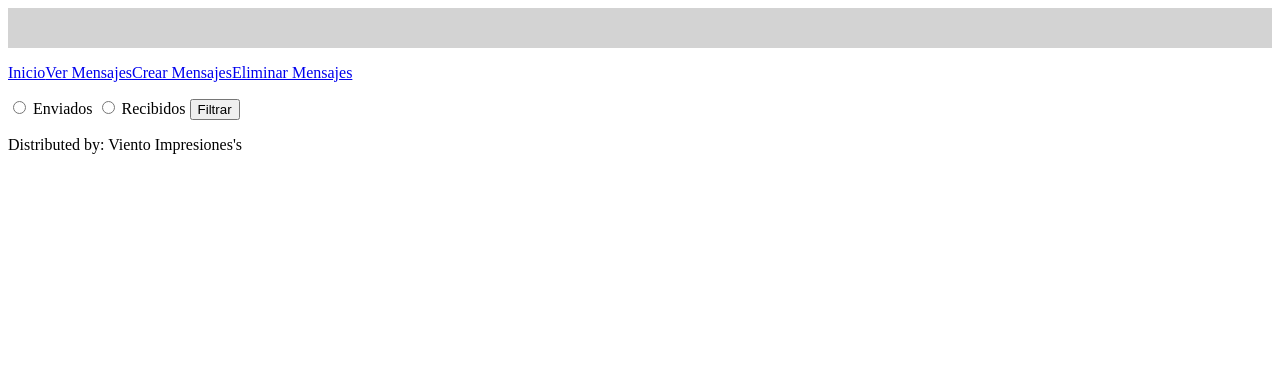
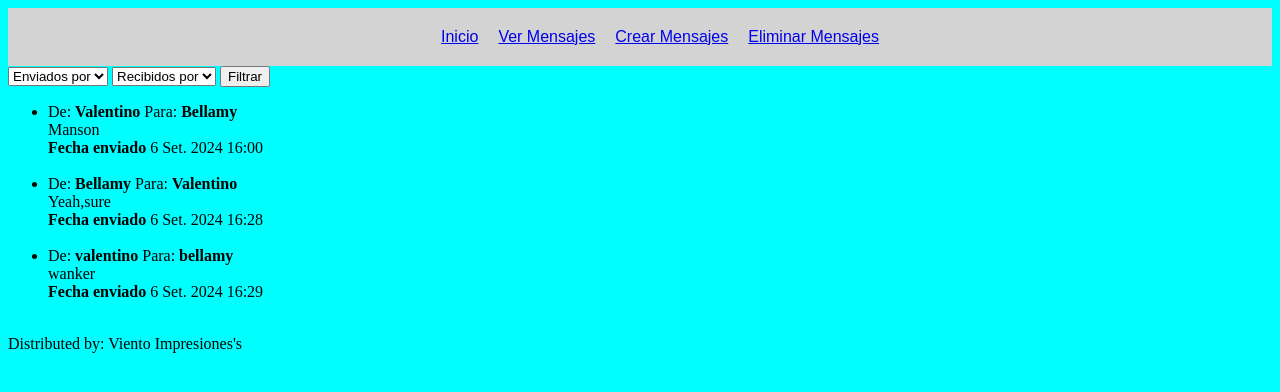
Before and after one commit to ValentinoViento/TableroMensajes, a Django app: page /mensajes/ in a window 1280 px wide. Shown: the top 392 px of the page. Run offline with Django 4.2, Linux system fonts and the light colour scheme; data comes from the database, SQL or seed files in the repository; both versions use the stored data as it was after the commit.

Commit message:
funcionalidades

```diff
--- a/mensajes/forms.py
+++ b/mensajes/forms.py
@@ -4,4 +4,4 @@ from .models import Mensaje
 class MensajeForm(forms.ModelForm):
     class Meta:
         model = Mensaje
-        fields = '__all__'
+        fields = ['textoMensaje','remitente', 'destinatario']
--- a/mensajes/models.py
+++ b/mensajes/models.py
@@ -8,4 +8,4 @@ class Mensaje(models.Model):
     fechaEnvio = models.DateTimeField(auto_now_add=True)
 
     def __str__(self):
-        return self.remitente, self.destinatario
+        return f"{self.remitente} -> {self.destinatario}: {self.textoMensaje[:20]}"
--- a/mensajes/static/mensajes/styles.css
+++ b/mensajes/static/mensajes/styles.css
@@ -1,11 +1,23 @@
 header {
     background-color: lightgray;
-    padding: 20px;
+    padding: 10px;
 }
 
 nav ul {
     list-style-type: none;
-    padding:0;
-    margin:o;
     display: flex;
+    justify-content: center;
+    height: 50%;
+    width: 80%;
+    margin: auto;
+    font-family: sans-serif;
 }
+
+nav li {
+    margin: 10px;
+}
+
+
+body {
+    background-color: aqua;
+}
--- a/mensajes/templates/base.html
+++ b/mensajes/templates/base.html
@@ -10,8 +10,9 @@
 <body>
     <header>
         {% block header %}{% endblock %}
+        {% include "navbar.html" %}
     </header>
-    {% include "navbar.html" %}
+
     <div class="content">
         {%block content%}{%endblock%}
     </div>
--- a/mensajes/templates/mensaje_recibido_enviado.html
+++ b/mensajes/templates/mensaje_recibido_enviado.html
@@ -4,11 +4,22 @@
 
 {% block header %}{% endblock header %}
 
-{%block content%}
+{% block content %}
+<form method="GET">
+    <select name="remitente_filtro">
+        <option value="">Enviados por</option>
+        {% for remitente in remitentes %}
+            <option value="{{ remitente }}">{{ remitente }}</option>
+        {% endfor %}
+    </select>
 
-    <form method="GET">
-        <input type="radio" name="mensaje_remitente" value="remitente"> Enviados
-        <input type="radio" name="mensaje_destinatario" value="destinatario"> Recibidos
+    <select name="destinatario_filtro">
+        <option value="">Recibidos por</option>
+        {% for destinatario in destinatarios %}
+            <option value="{{ destinatario }}">{{ destinatario }}</option>
+        {% endfor %}
+    </select>
+
     <button type="submit">Filtrar</button>
 </form>
 
@@ -22,5 +33,4 @@
     </li>
     {% endfor %}
 </ul>
-
-{%endblock%}
+{% endblock %}
--- a/mensajes/urls.py
+++ b/mensajes/urls.py
@@ -3,7 +3,7 @@ from mensajes import views
 
 urlpatterns = [
     path('', views.home_view, name="home"),
-    path('mensajes/', views.mensajes_view, name="mensajes"),
-    path('crear/', views.crear_view, name="crear"),
-    path('eliminar/', views.eliminar_view, name='eliminar'),
+    path('mensajes/', views.ver_mensajes, name="mensajes"),
+    path('crear/', views.crear_mensaje, name="crear"),
+    path('eliminar/', views.eliminar_mensajes, name='eliminar'),
 ]
--- a/mensajes/views.py
+++ b/mensajes/views.py
@@ -1,5 +1,4 @@
 from django.shortcuts import render, redirect
-from django.views import View
 from .models import Mensaje
 from django.http import HttpRequest, HttpResponse
 from .forms import MensajeForm
@@ -8,38 +7,41 @@ from .forms import MensajeForm
 
 
 def ver_mensajes(request):
-    mensajes_todos = Mensaje.objects.all()
+    remitente_filtro = request.GET.get('remitente_filtro')
+    destinatario_filtro = request.GET.get('destinatario_filtro')
 
-    # Obtengo ambos valores para representarlos por separado
-    remitente = request.GET.get('mensaje_remitente')
-    destinatario = request.GET.get('mensaje_destinatario')
+    mensajes = Mensaje.objects.all()
 
-    # Decidir qué información envío según el filtro que utilice
-    mensajes = mensajes_todos
-    if remitente:
-        mensajes = mensajes.filter(remitente=remitente)
-    if destinatario:
-        mensajes = mensajes.filter(destinatario=destinatario)
+    if remitente_filtro:
+        mensajes = mensajes.filter(remitente=remitente_filtro)
+    if destinatario_filtro:
+        mensajes = mensajes.filter(destinatario=destinatario_filtro)
 
     return render(request, 'mensaje_recibido_enviado.html', {'mensajes': mensajes})
+
 
 
 def crear_mensaje(request):
     if request.method == 'POST':
         form = MensajeForm(request.POST)
         if form.is_valid():
-            form.save()
-            return redirect('eliminado')
-    return render(request, 'eliminar_mensaje.html', {'form': form})
+            mensaje = form.save()           #Si el formulario es válido, lo guarda
+            return redirect('mensajes')         #redirección a los mensajes enviados/recibidos
+    else:
+        form = MensajeForm()
+    return render(request, 'crear_mensaje.html', {'form': form})    #sino, devuelve la misma página/formulario
+
+
+def eliminar_mensajes(request):
+    if request.method == 'POST':
+        mensaje_id = request.POST.getlist('seleccionar')
+        Mensaje.objects.filter(id__in=mensaje_id).delete()  #selecciona y elimina mediante "id" los mensajes
+        return redirect('mensajes')         #redirección a los mensajes enviados/recibidos
+    else:
+        mensajes = Mensaje.objects.all()
+        return render(request, 'eliminar_mensaje.html', {'mensajes': mensajes}) #sino, devuelve la lista entera
+
+
 
 def home_view(request):
     return render(request, 'home.html')
-
-def mensajes_view(request):
-    return render(request, 'mensaje_recibido_enviado.html')
-
-def crear_view(request):
-    return render(request, 'crear_mensaje.html')
-
-def eliminar_view(request):
-    return render(request, 'eliminar_mensaje.html')
```
Also changed, not shown: mensajes/templates/eliminar_mensaje.html (+5 -2 lines), db.sqlite3, mensajes/migrations/0001_initial.py. Lines whose indentation alone changed are shown as unchanged.
